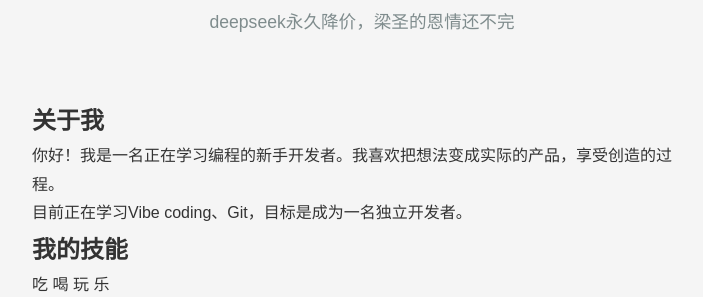
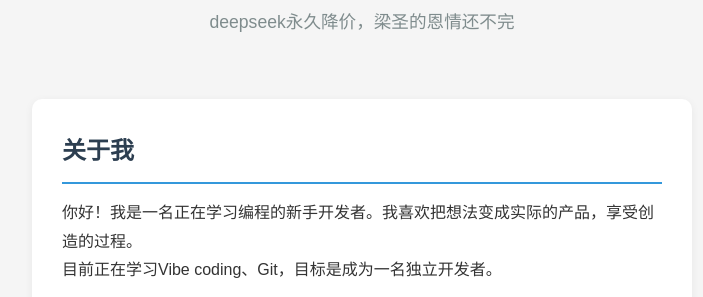
Before and after one commit to lnkks/lnkks, a plain HTML site: page index.html in a window 1280 px wide. Shown: the part 175-472 px from the top of the page, without its empty margins (278-981 px from the left). Drawn offline with Linux system fonts and the light colour scheme.

Commit message:
添加内容卡片样式

```diff
--- a/style.css
+++ b/style.css
@@ -29,3 +29,18 @@ header p {
     font-size: 1.1em;
     margin-top: 10px;
 }
+/* 内容卡片 */
+section {
+    background: #fff;
+    border-radius: 10px;
+    padding: 30px;
+    margin-bottom: 20px;
+    box-shadow: 0 2px 8px rgba(0,0,0,0.06);
+}
+
+section h2 {
+    color: #2c3e50;
+    margin-bottom: 15px;
+    padding-bottom: 10px;
+    border-bottom: 2px solid #3498db;
+}
```
